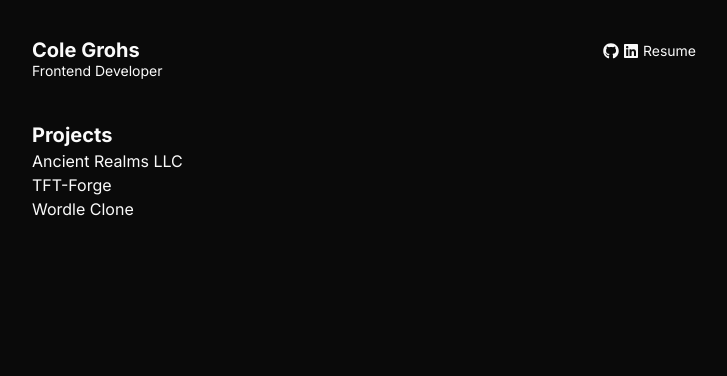
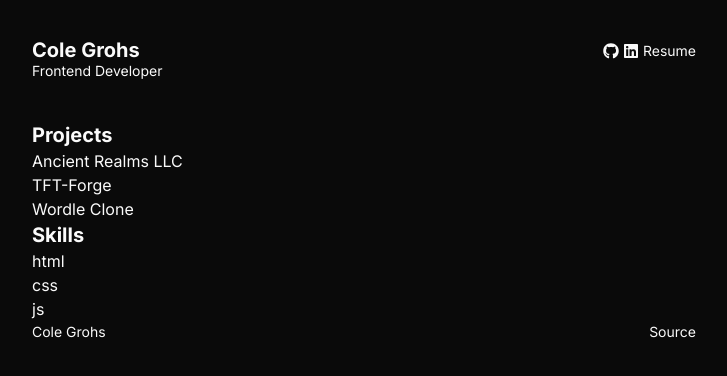
Before and after one commit to cshorg/portfolio, a React (Vite) app: page / in a window 1280 px wide. Shown: the top 376 px of the page, without its empty margins (276-1003 px from the left). Built offline with nearby package versions, Linux system fonts and the light colour scheme.

Commit message:
added structure

```diff
--- a/src/App.tsx
+++ b/src/App.tsx
@@ -1,3 +1,4 @@
+import Footer from "./components/Footer"
 import Header from "./components/Header"
 import Projects from "./components/Projects"
 
@@ -6,6 +7,7 @@ function App() {
     <main className="container flex flex-col justify-center mt-10 font-inter fade-in">
       <Header />
       <Projects />
+      <Footer />
     </main>
   )
 }
--- /dev/null
+++ b/src/components/Footer.tsx
@@ -0,0 +1,13 @@
+export default function Footer() {
+  return (
+    <footer className="sticky bottom-0 left-0 flex items-start justify-between w-full">
+      <p className="text-neutral-50 text-[14px] ">Cole Grohs</p>
+      <a
+        href="https://github.com/cshorg/portfolio"
+        className="text-neutral-50 text-[14px] hover:underline cursor-pointer"
+      >
+        Source
+      </a>
+    </footer>
+  )
+}
--- a/src/components/Projects.tsx
+++ b/src/components/Projects.tsx
@@ -1,12 +1,22 @@
 export default function Projects() {
   return (
     <section className="mt-10">
+      <div>
         <h1 className="text-xl font-bold">Projects</h1>
         <ul>
           <li>Ancient Realms LLC</li>
           <li>TFT-Forge</li>
           <li>Wordle Clone</li>
         </ul>
+      </div>
+      <div>
+        <h1 className="text-xl font-bold">Skills</h1>
+        <ul>
+          <li>html</li>
+          <li>css</li>
+          <li>js</li>
+        </ul>
+      </div>
     </section>
   )
 }
```
Lines whose indentation alone changed are shown as unchanged.
